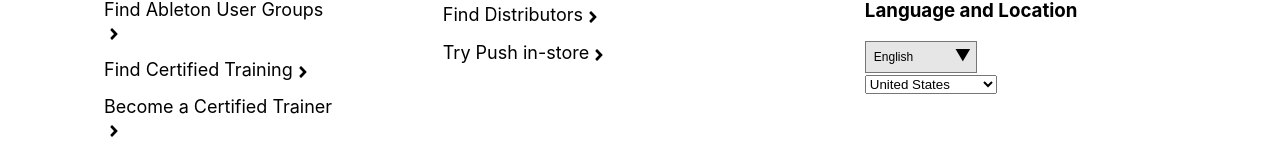
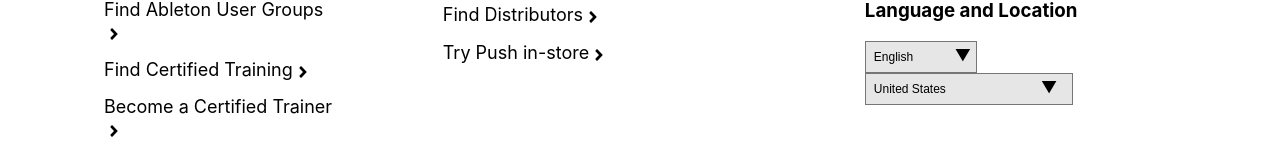
Before and after one commit to afiatamanna06/ableton, a React (Create React App) app: page / in a window 1280 px wide. Shown: the part 7988-8140 px from the top of the page. Built offline with nearby package versions, Linux system fonts and the light colour scheme.

Commit message:
Add location selection style

```diff
--- a/src/components/Footer.css
+++ b/src/components/Footer.css
@@ -82,7 +82,7 @@ li{
     border-radius: 3px;
 }
 
-.language-select::after{
+.language-select::after, .country-select::after{
     content: "▼";
     padding: 4px 1px;
     position: absolute;
@@ -104,6 +104,25 @@ li{
     appearance: none;
 }
 
+.country-select{
+    height: 2rem;
+    width: 13rem;
+    position: relative;
+    border-radius: 3px;
+}
+
+.countries{
+    height: 2rem;
+    width: 100%;
+    padding: 5px 8px;
+    background-color: #e6e6e6;
+    font-size: 12px;
+    cursor: pointer;
+    -webkit-appearance: none;
+    -moz-appearance: none;
+    appearance: none;
+}
+
 .inline-items{
     display: inline;
 }
--- a/src/components/Footer.js
+++ b/src/components/Footer.js
@@ -75,6 +75,12 @@ const Footer = () => {
                                         <option>United States</option>
                                         <option>United Kingdom</option>
                                     </optgroup>
+                                    <optgroup label='All Countries/Regions'>
+                                        <option>Bangladesh</option>
+                                        <option>Canada</option>
+                                        <option>Japan</option>
+                                        <option>Korea</option>
+                                    </optgroup>
                                 </select>
                             </div>
                         </li>
```
